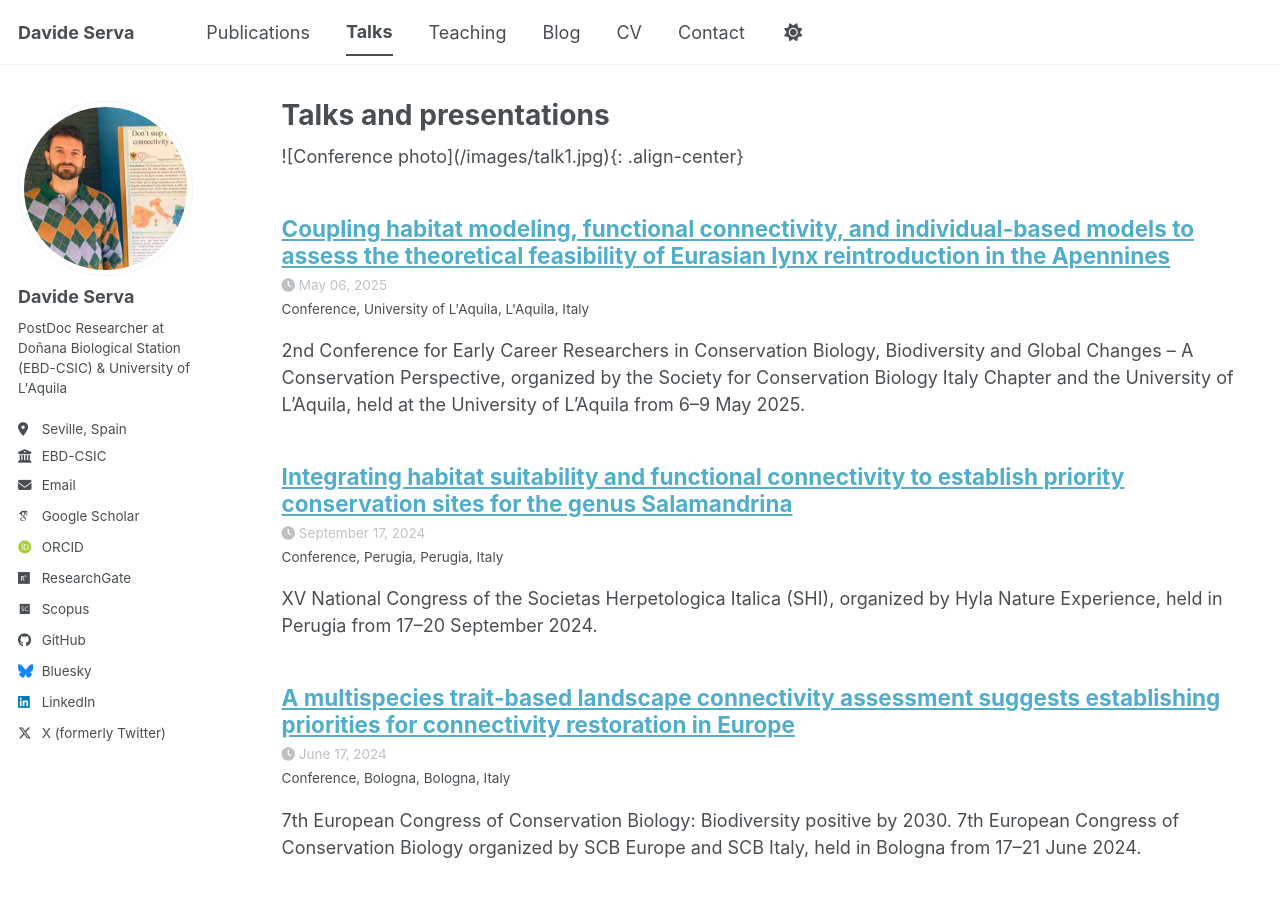
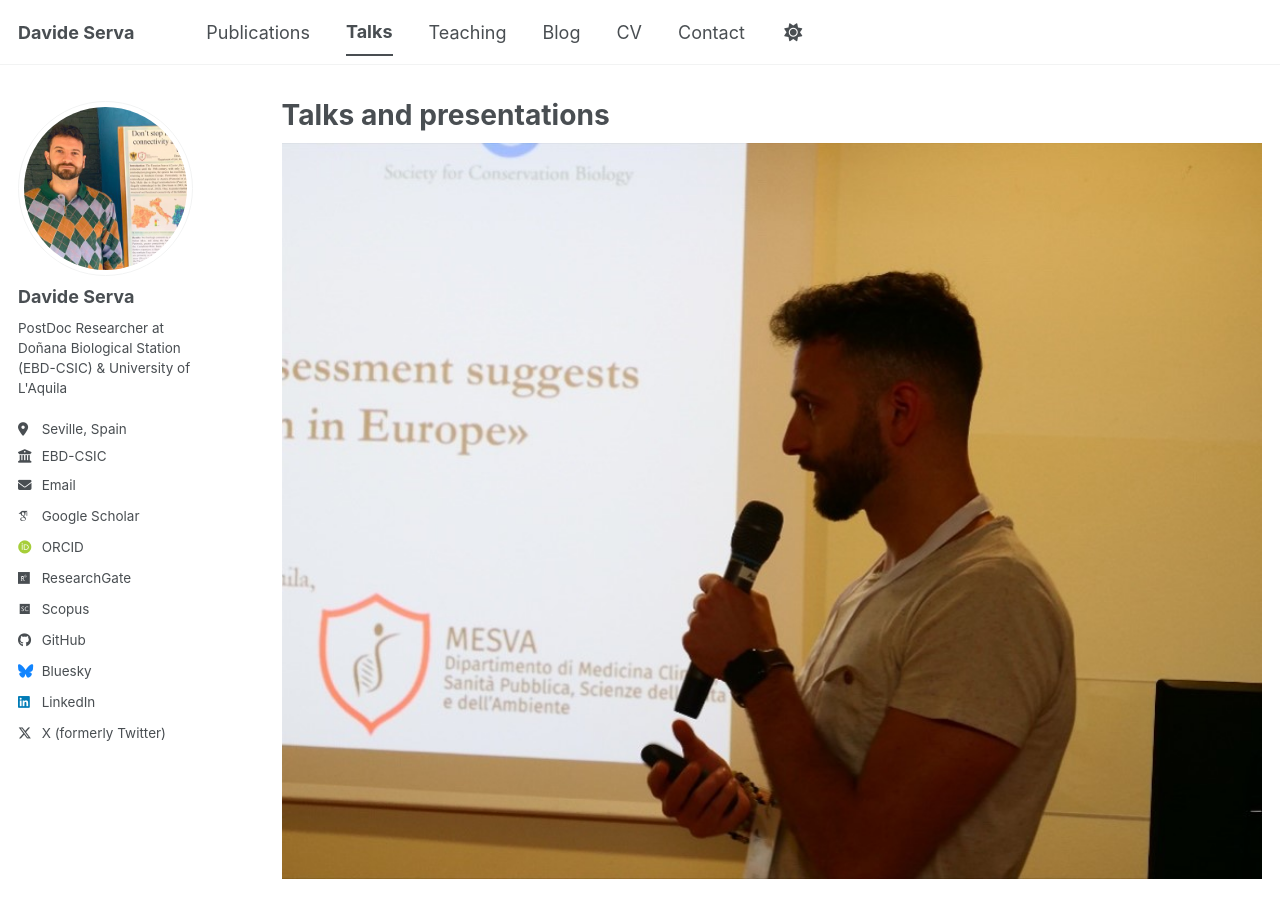
Before and after one commit to Daviser95/daviser95.github.io, a Jekyll site: the page built from _pages/talks.html, in a window 1280 px wide and 900 px high. Built offline with Jekyll 4.4.1, drawn with Linux system fonts in a browser that asks for light colours; some web fonts are replaced; a script bundle is joined from its source files by our own code; library files that are not in the unit come from our copies; some of the changed text lies outside the part shown.

Commit message:
Update talks.html

```diff
--- a/_pages/talks.html
+++ b/_pages/talks.html
@@ -5,7 +5,7 @@
 author_profile: true
 ---
 
-![Conference photo](/images/talk1.jpg){: .align-center}
+<img src="/images/talk1.jpg" alt="Conference photo" style="display:block; margin:auto; width:100%;">
 
 {% if site.talkmap_link == true %}
 <p style="text-decoration:underline;"><a href="/talkmap.html">See a map of all the places I've given a talk!</a></p>
@@ -15,4 +15,4 @@
   {% include archive-single-talk.html %}
 {% endfor %}
 
-![Conference photo](/images/talk2.jpeg){: .align-center}
+<img src="/images/talk2.jpeg" alt="Conference photo" style="display:block; margin:auto; width:100%;">
```
